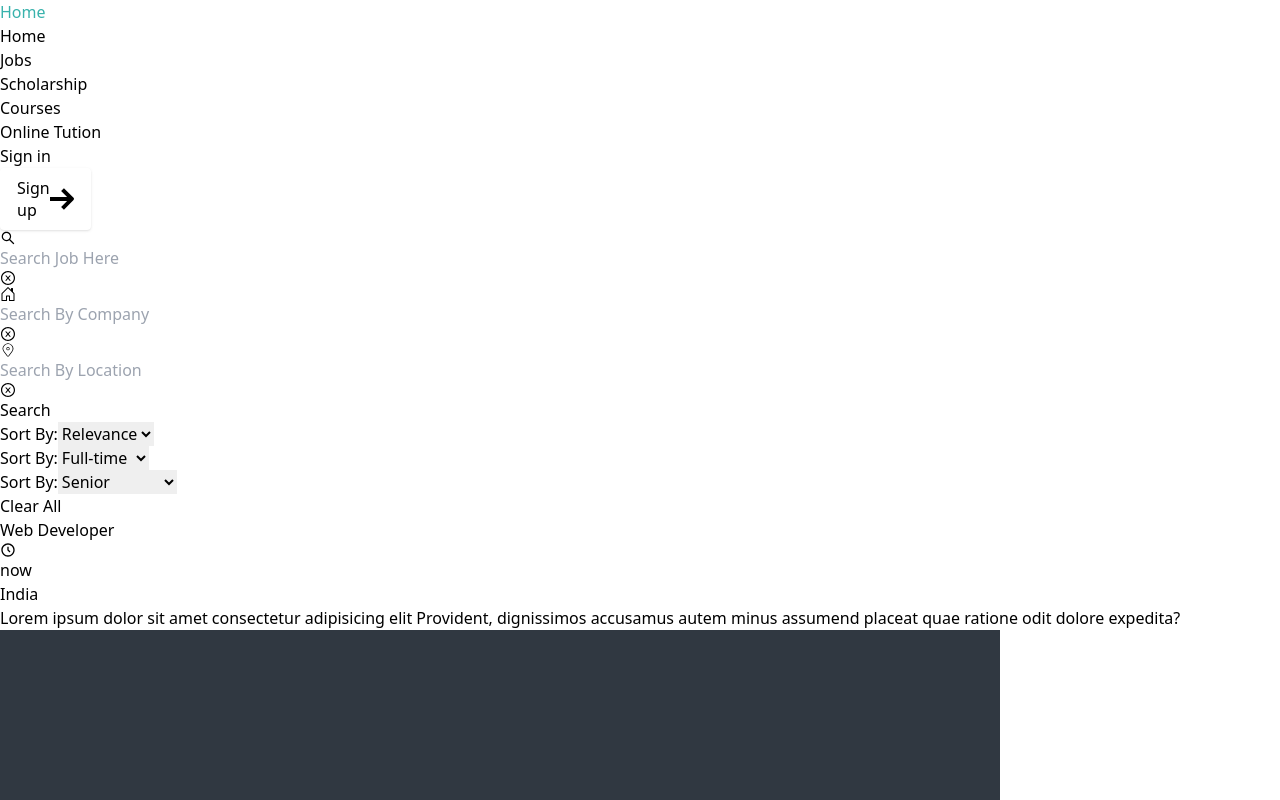
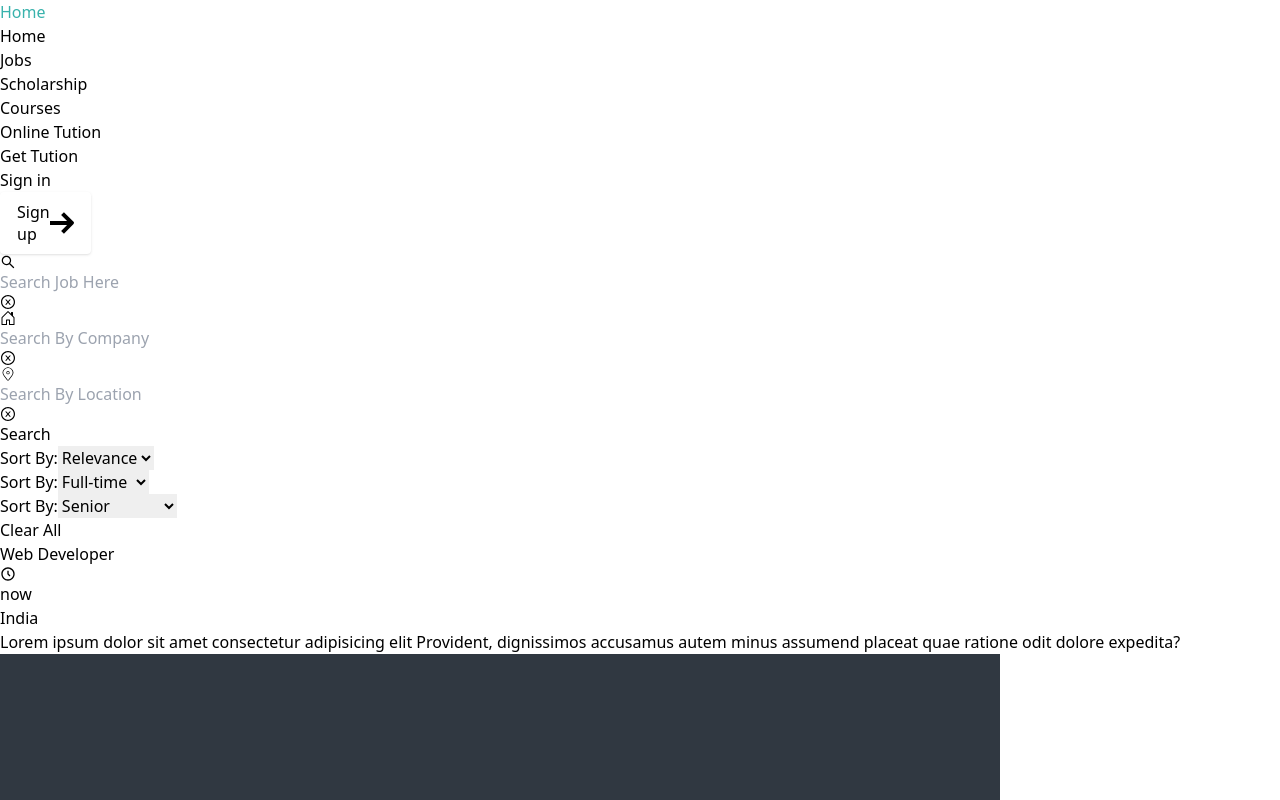
Before and after one commit to raptor-2001/skill-app, a React (Vite) app in the folder client/: page /jobs in a window 1280 px wide. Shown: the top 800 px of the page. Built offline with nearby package versions, Linux system fonts and the light colour scheme.

Commit message:
online tution p2

```diff
--- a/client/package.json
+++ b/client/package.json
@@ -9,6 +9,7 @@
   "dependencies": {
     "@tailwindcss/forms": "^0.5.3",
     "aos": "^3.0.0-beta.6",
+    "pure-react-carousel": "^1.30.1",
     "react": "^18.2.0",
     "react-dom": "^18.2.0",
     "react-flatpickr": "^3.10.13",
--- a/client/src/App.jsx
+++ b/client/src/App.jsx
@@ -19,6 +19,7 @@ import Courses from './pages/Courses';
 import Scholarship from './pages/Scholarship';
 import OnlineTution from './pages/OnlineTution'
 import Navbar from './partials/Navbar';
+
 
 function App() {
 
--- a/client/src/pages/Home.jsx
+++ b/client/src/pages/Home.jsx
@@ -2,7 +2,6 @@ import React from 'react';
 import HeroHome from '../partials/HeroHome';
 import Footer from '../partials/Footer';
 import Navbar from '../partials/Navbar';
-import Login from '../partials/Login';
 // import Banner from '../partials/Banner';
 
 function Home() {
@@ -11,8 +10,9 @@ function Home() {
 
       {/* Navbar */}
       <Navbar/>
-      {/* Login */}
-      <Login/>
+
+      {/*  Site header */}
+      {/* <Header /> */}
 
       {/*  Page content */}
       <main className="flex-grow">
@@ -22,6 +22,7 @@ function Home() {
 
       </main>
 
+      {/* <Banner /> */}
 
       {/*  Site footer */}
       <Footer />
--- a/client/src/partials/Navbar.jsx
+++ b/client/src/partials/Navbar.jsx
@@ -61,6 +61,16 @@ const Navbar = () => {
                       </NavLink>
                 </li>
 
+                <li>
+                      <NavLink
+                        className="text-gray-500 transition hover:text-gray-500/75"
+                        activeClassName="text-teal-600"
+                        exact
+                        to="/Get-Tution">
+                        Get Tution
+                      </NavLink>
+                </li>
+
 
               </ul>
             </nav>
--- a/client/src/partials/online-tution/Showcase.jsx
+++ b/client/src/partials/online-tution/Showcase.jsx
@@ -1,4 +1,5 @@
 import React from 'react'
+import { Link } from 'react-router-dom'
 
 const Showcase = () => {
   return (
@@ -20,12 +21,12 @@ const Showcase = () => {
 
 <div class="mx-auto flex h-16 max-w-screen-xl items-center gap-8 px-4 sm:px-6 lg:px-8">
       <div class="mt-4 md:mt-8">
-        <a
-          href="#"
+        <Link
+          to={'/online-tution/mentor'}
           class="inline-block rounded bg-emerald-600 px-12 py-3 text-sm font-medium text-white transition hover:bg-emerald-700 focus:outline-none focus:ring focus:ring-yellow-400"
         >
           Get Mentorship
-        </a>
+        </Link>
       </div>
 
       <div class="mt-4 md:mt-8">
```
Also changed, not shown: client/src/partials/online-tution/Testimonials.jsx (line endings or trailing spaces), 1 other file (tests, documents, lock files or other folders).
